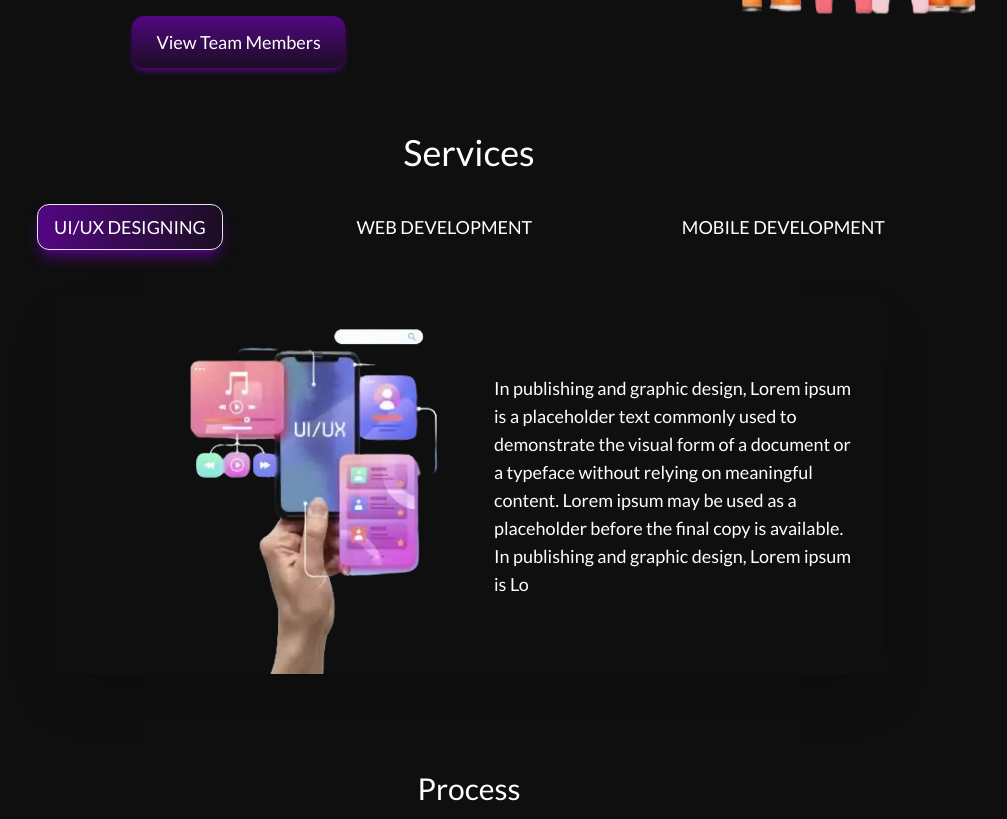
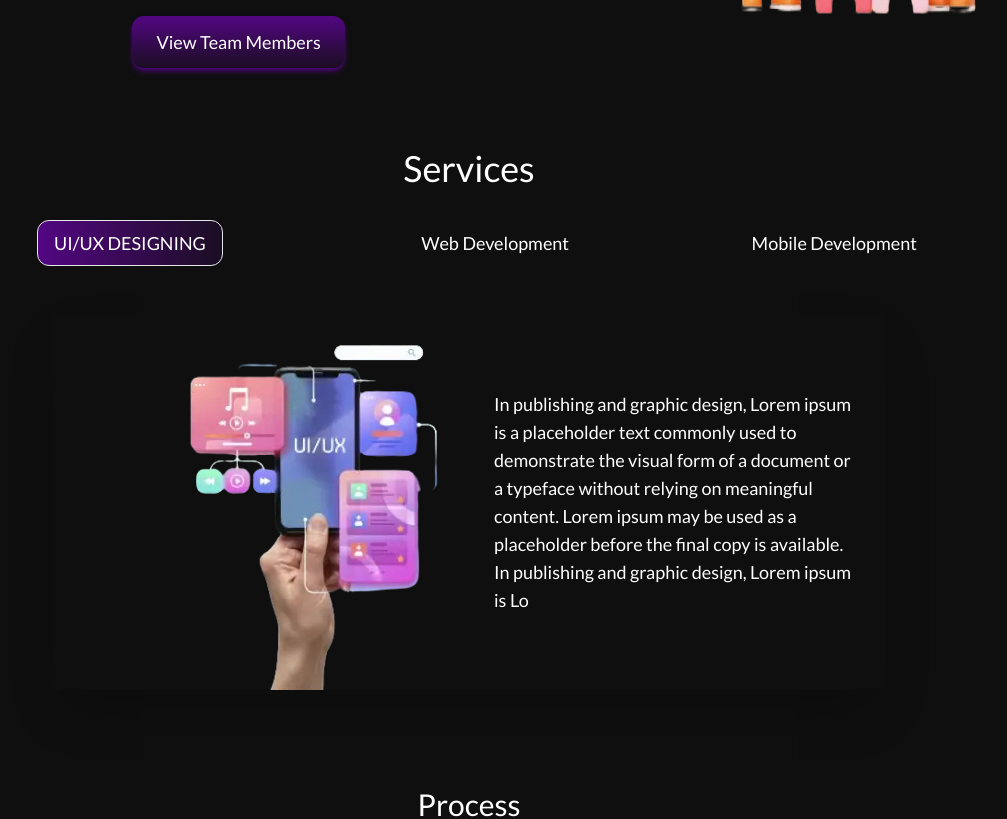
Before and after one commit to Himanshu8825/Compony, a React (Vite) app: page / in a window 1280 px wide. Shown: the part 1420-2239 px from the top of the page, without its empty margins (171-1178 px from the left). Built offline with nearby package versions, Linux system fonts and the light colour scheme; a web font is replaced by a local one.

Commit message:
tab togggle done

```diff
--- a/src/components/Footer.jsx
+++ b/src/components/Footer.jsx
@@ -7,7 +7,7 @@ const Footer = () => {
   return (
     <>
       <div className="bg-black h-[150px] text-white font-Roboto flex flex-col justify-center items-center">
-        <span className="flex gap-4 cursor-pointer p-4 items-center">
+        <span className="flex   gap-4 cursor-pointer p-4 items-center">
           <span className="flex flex-col gap-2 text-lg font-Lato">
             <span className="flex items-center gap-2">
               <MdEmail />
--- a/src/components/Header.jsx
+++ b/src/components/Header.jsx
@@ -16,7 +16,7 @@ const Header = () => {
   return (
     <>
       <div className="w-full flex justify-evenly items-baseline mt-[2rem] bg_img h-[500px] relative overflow-x-hidden">
-        <span className="navbar backdrop-filter backdrop-blur-xl shadow-xl rounded-xl font-Lato border border-[#ffffff36] ">
+        <span className="hidden ss:block navbar backdrop-filter backdrop-blur-xl shadow-xl rounded-xl font-Lato border border-[#ffffff36] ">
           <span className="flex items-center  gap-2 px-4  m-2 py-1 bg-primary  rounded-lg hover:opacity-80">
             <MdHomeFilled />
             <p>Home</p>
@@ -44,10 +44,10 @@ const Header = () => {
         </span>
 
         <span className="font-Lato">
-          <p className="text-[3rem] text-center font-semibold">
-            Transform Your Technology , <br /> Accelerate Your Growth
+          <p className="ss:w-[800px] ss:text-[3rem] text-[2rem] text-center font-semibold">
+            Transform Your Technology , Accelerate Your Growth
           </p>
-          <p className="text-lg">
+          <p className="text-lg text-center px-4 mt-4">
             In publishing and graphic design, Lorem ipsum is a placeholder text
             commonly used to demonstrate t
           </p>
@@ -58,7 +58,7 @@ const Header = () => {
             </span>
           </span>
         </span>
-        <div className="w-[200px] h-[200px] text-start absolute -right-[6rem]  bottom-6 border-[40px] border-primary rounded-full "></div>
+        <div className="hidden ss:block w-[200px] h-[200px] text-start absolute -right-[6rem]  bottom-6 border-[40px] border-primary rounded-full "></div>
       </div>
 
       <section>
--- a/src/pages/AboutMe.jsx
+++ b/src/pages/AboutMe.jsx
@@ -8,8 +8,8 @@ const AboutMe = () => {
         <p className="text-4xl text-white font-medium font-Lato text-center  ">
           About Us
         </p>
-        <span className="flex  ">
-          <span className="w-[70%] flex flex-col justify-center items-center p-[4rem]">
+        <span className="flex flex-col ss:flex-row ">
+          <span className="ss:w-[70%] w-full order-2 ss:order-1 flex flex-col justify-center items-center ss:p-[4rem] p-0">
             <p className="p-6 text-lg font-Lato">
               In publishing and graphic design, Lorem ipsum is a placeholder
               text commonly used to demonstrate the visual form of a document or
@@ -28,11 +28,11 @@ const AboutMe = () => {
               typeface without relying on meaningful content. Lorem ipsum may be
               used as a placeholder before the final copy is available.
             </p>
-            <button className="button px-6 py-3 text-lg font-Lato rounded-xl mx-auto  shadow-md shadow-[#8000cf81] ">
+            <button className="button px-6 py-3  text-lg font-Lato rounded-xl mx-auto  shadow-md shadow-[#8000cf81] ">
               View Team Members
             </button>
           </span>
-          <span className="w-[40%] flex justify-center items-center  ">
+          <span className="ss:w-[40%] w-full order-1 ss:order-2 flex justify-center items-center  ">
             <img src={AboutMeBG} alt="" className="h-[458px]" />
           </span>
         </span>
--- a/src/pages/Project.jsx
+++ b/src/pages/Project.jsx
@@ -7,7 +7,7 @@ const Project = () => {
     <>
       <span className="brand-container">
         <span className="flex justify-center p-4 ">
-          <p className=" text-xs font-mountain translate-x-[6rem] rotate-[-25deg] translate-y-1 ">
+          <p className="text-xs font-mountain translate-x-[6rem] rotate-[-25deg] translate-y-1 ">
             Our Recent Work
           </p>
           <img src={Arrow} alt="" className="w-[100px] h-[100px]" />
--- a/src/pages/Rating.jsx
+++ b/src/pages/Rating.jsx
@@ -4,7 +4,7 @@ import RateReview from "../Data";
 const Rating = () => {
   return (
     <>
-      <p className="text-3xl font-Lato text-center p-4">
+      <p className="ss:text-3xl text-2xl font-Lato text-center p-4">
         Hear what our customers say
       </p>
       <span className="brand-container">
@@ -12,7 +12,7 @@ const Rating = () => {
           {RateReview.RateReview.map((review, index) => (
             <span
               key={index}
-              className="Rating w-[32%] rounded-xl border border-primary"
+              className="Rating ss:w-[32%] w-full rounded-xl border border-primary"
             >
               <span className="flex">
                 <span className="m-4">
--- a/src/pages/Services.jsx
+++ b/src/pages/Services.jsx
@@ -1,40 +1,85 @@
-import React from "react";
+import React, { useState } from "react";
 import { ServiceImg1 } from "../assets/Index";
 
 const Services = () => {
+  const [activeTab, setActiveTab] = useState("ui-ux");
+
+  const handleTabClick = (tab) => {
+    setActiveTab(tab);
+  };
+
+  const tabContent = {
+    "ui-ux": {
+      title: "UI/UX Designing",
+      description:
+        "In publishing and graphic design, Lorem ipsum is a placeholder text commonly used to demonstrate the visual form of a document or a typeface without relying on meaningful content. Lorem ipsum may be used as a placeholder before the final copy is available. In publishing and graphic design, Lorem ipsum is Lo",
+      image: ServiceImg1,
+    },
+    "web-dev": {
+      title: "Web Development",
+      description: "Web development data goes here.",
+      image: ServiceImg1,
+    },
+    "mobile-dev": {
+      title: "Mobile Development",
+      description: "Mobile development data goes here.",
+      image: ServiceImg1,
+    },
+  };
+
   return (
     <>
-      <div>
-        <p className="text-4xl font-Lato text-center pb-4">Services</p>
-        <div className="w-full flex justify-center items-center">
-          <div className="w-[70%] ">
-            <div className="flex justify-between items-center">
-              <p className="text-lg px-4 py-2 uppercase font-Lato  rounded-xl toggle border m-4 shadow-lg shadow-[#8000cf81]">
+      <span>
+        <p className="text-4xl font-Lato text-center p-4">Services</p>
+        <span className="w-full flex justify-center items-center">
+          <span className="ss:w-[70%] w-full">
+            <span className="flex ss:flex-row flex-col justify-between items-center cursor-pointer">
+              <p
+                onClick={() => handleTabClick("ui-ux")}
+                className={`text-lg font-Lato  ${
+                  activeTab === "ui-ux"
+                    ? "text-lg px-4 py-2 uppercase font-Lato rounded-xl toggle border m-4"
+                    : ""
+                }`}
+              >
                 UI/UX Designing
               </p>
-              <p className="text-lg px-4 py-2 uppercase font-Lato  rounded-xl  m-4 shadow-white">
-                Web development
+              <p
+                onClick={() => handleTabClick("web-dev")}
+                className={`text-lg font-Lato${
+                  activeTab === "web-dev"
+                    ? "text-lg px-4 py-2 uppercase font-Lato rounded-xl toggle border m-4 "
+                    : ""
+                }`}
+              >
+                Web Development
               </p>
-              <p className="text-lg px-4 py-2 uppercase font-Lato  rounded-xl  m-4 shadow-white">
-                mobile development
+              <p
+                onClick={() => handleTabClick("mobile-dev")}
+                className={`text-lg font-Lato ${
+                  activeTab === "mobile-dev"
+                    ? "text-lg px-4 py-2 uppercase font-Lato rounded-xl toggle border m-4"
+                    : ""
+                }`}
+              >
+                Mobile Development
               </p>
-            </div>
-            <div className="flex m-8 shadow-2xl">
-              <img src={ServiceImg1} alt="" className="  " />
-              <span className=" flex justify-center items-center">
-                <p className="text-lg font-Lato p-6 -ml-[6rem]">
-                  In publishing and graphic design, Lorem ipsum is a placeholder
-                  text commonly used to demonstrate the visual form of a
-                  document or a typeface without relying on meaningful content.
-                  Lorem ipsum may be used as a placeholder before the final copy
-                  is available. In publishing and graphic design, Lorem ipsum is
-                  Lo
+            </span>
+            <span className="flex ss:flex-row flex-col m-8 shadow-2xl">
+              <img
+                src={tabContent[activeTab].image}
+                alt=""
+                className="w-full"
+              />
+              <span className="flex justify-center items-center">
+                <p className="text-lg font-Lato ss:p-6 ss:-ml-[6rem]">
+                  {tabContent[activeTab].description}
                 </p>
               </span>
-            </div>
-          </div>
-        </div>
-      </div>
+            </span>
+          </span>
+        </span>
+      </span>
     </>
   );
 };
```
Also changed, not shown: src/pages/ContactUS.jsx (+17 -12 lines), src/pages/FaQ.jsx (+11 -11 lines).
